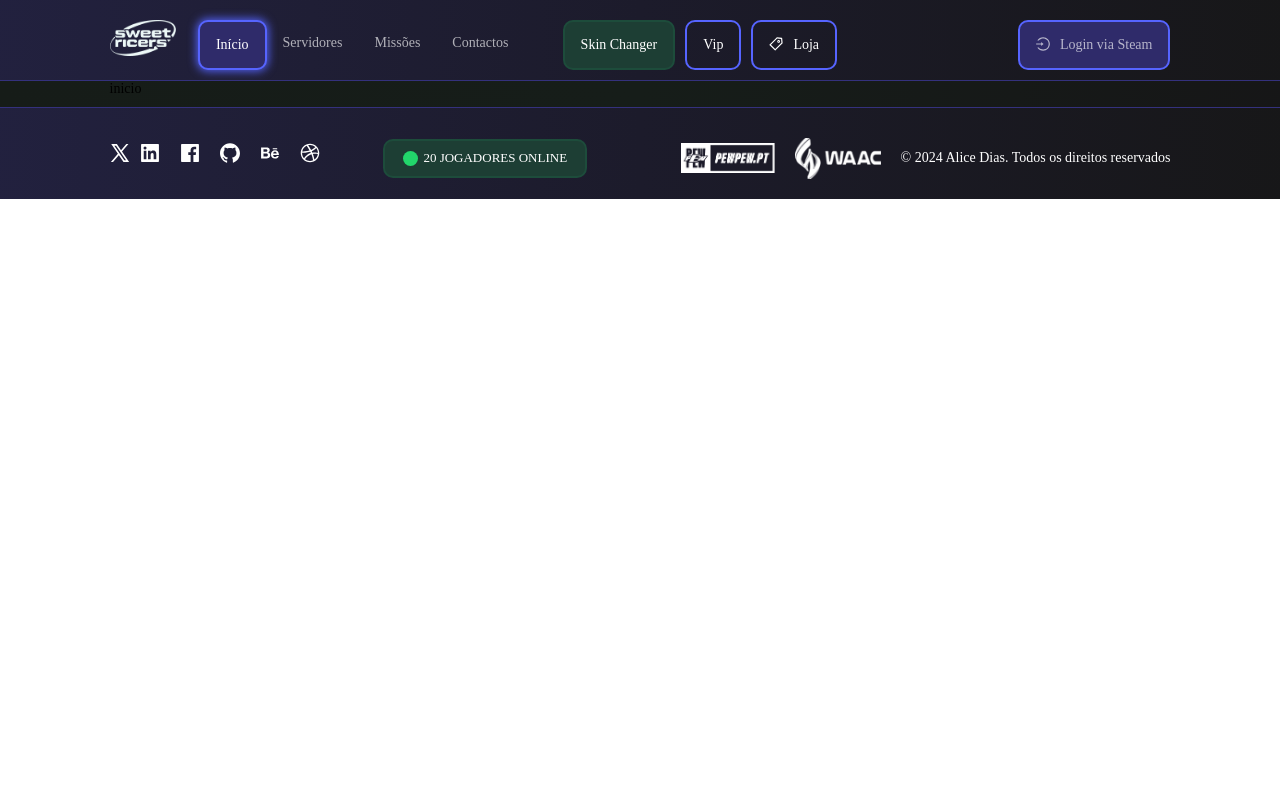
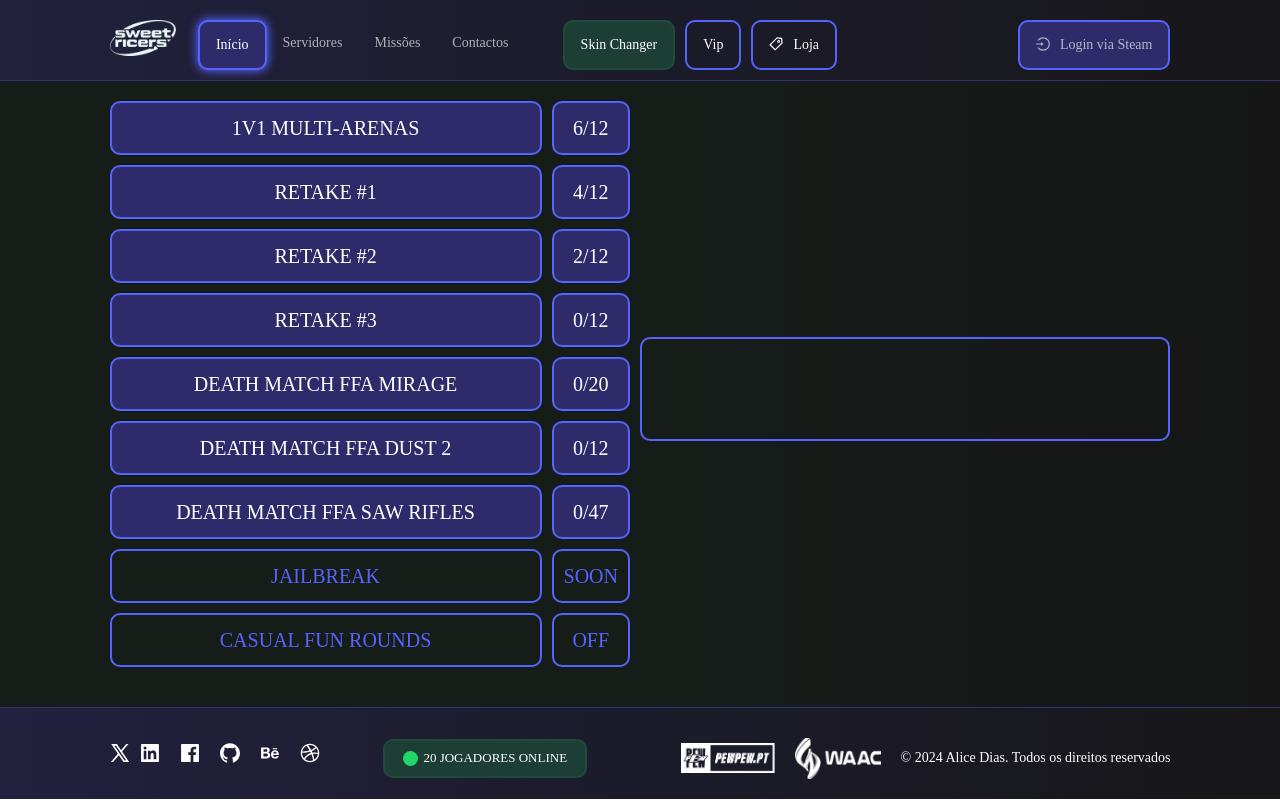
Before and after one commit to heyliceeee/sweetRicers, a React (Create React App) app in the folder sweetricers/: page / in a window 1280 px wide. Built offline with nearby package versions, Linux system fonts and the light colour scheme; the HTML template or start-up script is replaced by a standard one.

Commit message:
:lipstick: main page

```diff
--- a/sweetricers/src/header/Header.css
+++ b/sweetricers/src/header/Header.css
@@ -17,3 +17,14 @@
   color: #ffff;
   border-radius: 10px;
 }
+
+.custom-menu.ant-menu-horizontal > .ant-menu-item:active,
+.custom-menu.ant-menu-horizontal > .ant-menu-submenu:active {
+  transform: scale(0.95); /* Reduz ligeiramente o tamanho do item ao clicar */
+  transition: transform 0.1s ease; /* Animação suave */
+}
+
+.custom-menu2.ant-menu-horizontal > .ant-menu-item:active {
+  transform: scale(0.95); /* Reduz ligeiramente o tamanho do item ao clicar */
+  transition: transform 0.1s ease; /* Animação suave */
+}
--- a/sweetricers/src/pages/inicio/Inicio.css
+++ b/sweetricers/src/pages/inicio/Inicio.css
@@ -0,0 +1,37 @@
+.link-icon {
+  display: none;
+  position: absolute;
+  right: 10px;
+  top: 50%;
+  transform: translateY(-50%);
+  color: #ffffff;
+}
+
+.link-icon-visible {
+  display: block;
+}
+
+.custom-div:hover .link-icon {
+  display: block;
+}
+
+.custom-div.clicked {
+  box-shadow: 0px 0px 10px 1px #5664ff;
+  transition: all 0.3s ease;
+}
+
+.custom-div:active {
+  transform: scale(0.95);
+  box-shadow: 0px 0px 15px 2px #5664ff;
+}
+
+.custom-div.disabled:hover,
+.custom-div.disabled:active {
+  box-shadow: none;
+  transform: none;
+}
+
+.custom-div.hovered {
+  box-shadow: 0px 0px 10px 1px #5664ff;
+  transition: all 0.3s ease;
+}
--- a/sweetricers/src/pages/inicio/Inicio.js
+++ b/sweetricers/src/pages/inicio/Inicio.js
@@ -1,7 +1,132 @@
 import React from "react";
+import { Row, Col, Image } from "antd";
+import { LinkOutlined } from "@ant-design/icons";
+
+import "./Inicio.css";
+import { useState } from "react";
+
+const itemsCol1 = [
+  { id: 1, label: "1v1 multi-arenas", url: "", disable: false },
+  { id: 2, label: "retake #1", url: "", disable: false },
+  { id: 3, label: "retake #2", url: "", disable: false },
+  { id: 4, label: "retake #3", url: "", disable: false },
+  { id: 5, label: "death match ffa mirage", url: "", disable: false },
+  { id: 6, label: "death match ffa dust 2", url: "", disable: false },
+  { id: 7, label: "death match ffa saw rifles", url: "", disable: false },
+  { id: 8, label: "jailbreak", url: "", disable: true },
+  { id: 9, label: "casual fun rounds", url: "", disable: true },
+];
+
+const itemsCol2 = [
+  { id: 1, label: "6/12", disable: false },
+  { id: 2, label: "4/12", disable: false },
+  { id: 3, label: "2/12", disable: false },
+  { id: 4, label: "0/12", disable: false },
+  { id: 5, label: "0/20", disable: false },
+  { id: 6, label: "0/12", disable: false },
+  { id: 7, label: "0/47", disable: false },
+  { id: 8, label: "soon", disable: true },
+  { id: 9, label: "off", disable: true },
+];
 
 function Inicio() {
-  return <div>inicio</div>;
+  const [hoveredItem, setHoveredItem] = useState(null);
+  const [clickedItem, setClickedItem] = useState(null);
+
+  const handleMouseOver = (id) => {
+    setHoveredItem(id);
+  };
+
+  const handleMouseOut = () => {
+    setHoveredItem(null);
+  };
+
+  const handleClick = (id) => {
+    setClickedItem(id);
+  };
+
+  return (
+    <Row
+      style={{ marginTop: "20px", marginBottom: "20px" }}
+      justify="start"
+      align="middle"
+    >
+      <Col xs={20} sm={12} md={12} lg={10}>
+        {itemsCol1.map((item) => (
+          <div
+            key={item.id}
+            className={`custom-div ${item.disable ? "disabled" : ""} ${
+              hoveredItem === item.id ? "hovered" : ""
+            }
+              ${clickedItem === item.id ? "clicked" : ""}`}
+            style={{
+              border: "2px solid #5664ff",
+              borderRadius: "10px",
+              marginBottom: "10px",
+              marginRight: "10px",
+              fontSize: "20px",
+              textAlign: "center",
+              height: "50px",
+              alignItems: "center",
+              alignContent: "center",
+              color: item.disable ? "#5664ff" : "#fff",
+              backgroundColor: item.disable ? "transparent" : "#2f2b6a",
+              position: "relative",
+            }}
+            onMouseOver={() => handleMouseOver(item.id)}
+            onMouseOut={handleMouseOut}
+            onClick={() => handleClick(item.id)}
+          >
+            {item.label.toUpperCase()}
+            <LinkOutlined
+              className={`link-icon ${
+                hoveredItem === item.id ? "link-icon-visible" : ""
+              }`}
+            />
+          </div>
+        ))}
+      </Col>
+
+      <Col xs={4} sm={12} md={12} lg={2}>
+        {itemsCol2.map((item) => (
+          <div
+            key={item.id}
+            className={`custom-div ${item.disable ? "disabled" : ""} ${
+              hoveredItem === item.id ? "hovered" : ""
+            } ${clickedItem === item.id ? "clicked" : ""}`}
+            style={{
+              border: "2px solid #5664ff",
+              borderRadius: "10px",
+              marginBottom: "10px",
+              marginRight: "10px",
+              fontSize: "20px",
+              textAlign: "center",
+              height: "50px",
+              alignItems: "center",
+              alignContent: "center",
+              color: item.disable ? "#5664ff" : "#fff",
+              backgroundColor: item.disable ? "transparent" : "#2f2b6a",
+            }}
+            onMouseOver={() => handleMouseOver(item.id)}
+            onMouseOut={handleMouseOut}
+            onClick={() => handleClick(item.id)}
+          >
+            {item.label.toUpperCase()}
+          </div>
+        ))}
+      </Col>
+      <Col xs={24} sm={12} md={12} lg={12}>
+        <div
+          style={{
+            border: "2px solid #5664ff",
+            borderRadius: "10px",
+            height: "100px",
+          }}
+        ></div>
+        <div></div>
+      </Col>
+    </Row>
+  );
 }
 
 export default Inicio;
```
